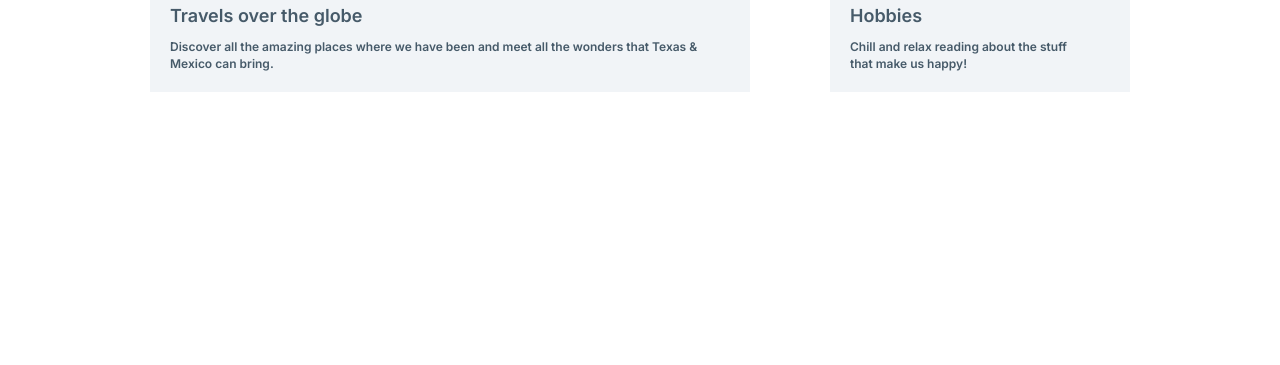
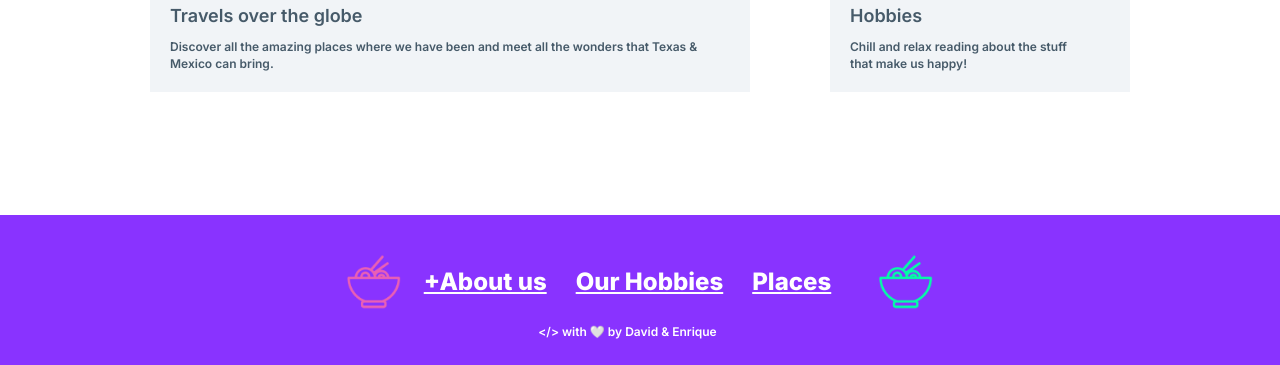
Before and after one commit to MLH-Fellowship/project-snake-snakeeeeeeeee, a Flask app: page / in a window 1280 px wide. Shown: the part 3461-3826 px from the top of the page. Before the commit the page ends 3553 px from the top, so only its background shows below. Run offline with Flask 2, Linux system fonts and the light colour scheme.

Commit message:
footer finished

```diff
--- a/app/static/styles/main.css
+++ b/app/static/styles/main.css
@@ -311,7 +311,7 @@ nav img {
 
 .page-link {
     width: 600px;
-    height:500px;
+    height: 500px;
 
 }
 
@@ -329,7 +329,7 @@ nav img {
     width: 100%;
 }
 
-.text-wrapper h3 a{
+.text-wrapper h3 a {
     font-family: 'Inter';
     font-style: normal;
     font-weight: 600;
@@ -365,10 +365,50 @@ h2 {
 
 .page-link-2 {
     width: 300px;
-    height:500px;
+    height: 500px;
 }
 
 .page-link-2 a img {
     width: 100%;
-    height:380px;
+    height: 380px;
 }
+
+footer {
+    height: 150px;
+    display: flex;
+    flex-direction: column;
+    justify-content: center;
+    align-items: center;
+    background-color: #8933FF;
+}
+
+.main-footer {
+    display: flex;
+    flex-direction: row;
+    justify-content: center;
+    align-items: center;
+}
+
+.main-footer img {
+    width: 100px;
+
+}
+
+.footer-list a {
+    font-family: 'Inter';
+    font-style: normal;
+    font-weight: 700;
+    font-size: 24px;
+    line-height: 58px;
+    color: #FFFFFF;
+    margin-right: 25px;
+}
+
+.love-footer {
+    font-family: 'Inter';
+    font-style: normal;
+    font-weight: 600;
+    font-size: 12px;
+    color: #FFFFFF;
+    margin-right: 25px;
+}
--- a/app/templates/index.html
+++ b/app/templates/index.html
@@ -188,13 +188,23 @@
               <h3>
                 <a href="/"> Hobbies </a>
               </h3>
-              <p>
-                Chill and relax reading about the stuff that make us happy!
-              </p>
+              <p>Chill and relax reading about the stuff that make us happy!</p>
             </div>
           </div>
         </div>
       </section>
+      <footer class="footer">
+        <div class="main-footer">
+          <img src="../static/img/pink ramen.png" alt="pink ramen" />
+          <div class="footer-list">
+            <a href="/">+About us</a>
+            <a href="/">Our Hobbies</a>
+            <a href="/">Places</a>
+          </div>
+          <img src="../static/img/green ramen.png" alt="green ramen" />
+        </div>
+        <div class="love-footer">&lt;/&gt; with 🤍 by David & Enrique</div>
+      </footer>
     </main>
   </body>
 </html>
```
